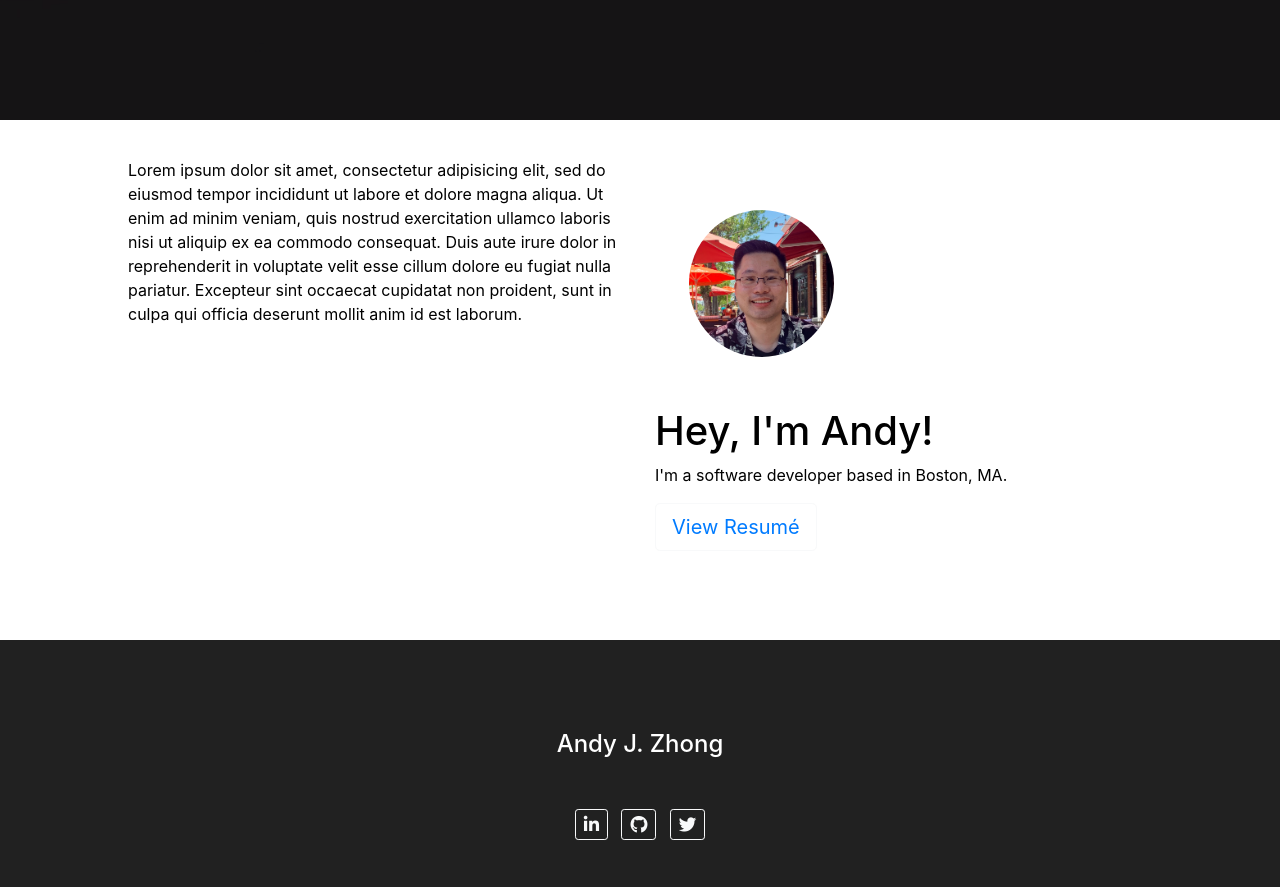
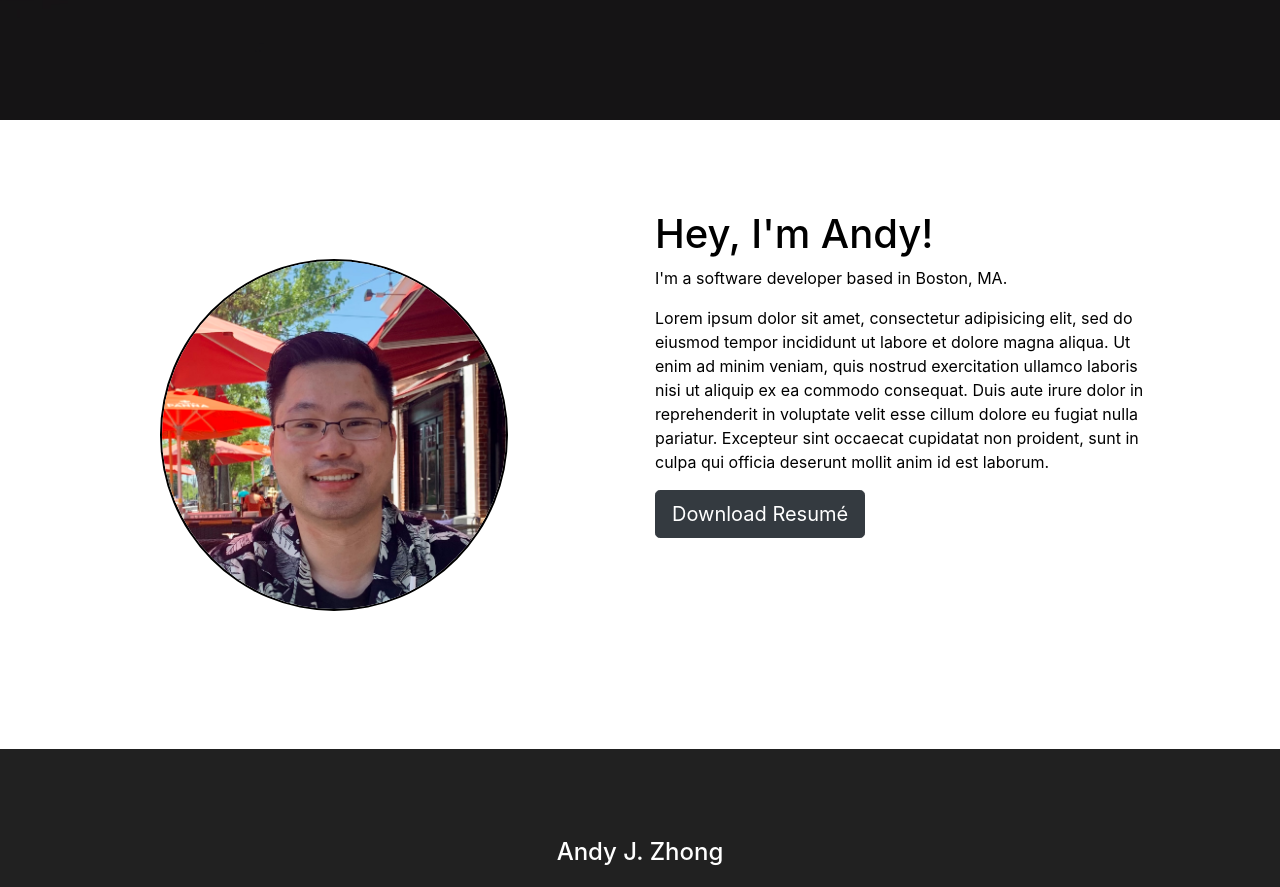
Before and after one commit to andyjzhong/cv, a plain HTML site: page index.html in a window 1280 px wide. Shown: the part 680-1567 px from the top of the page. Drawn offline with nearby package versions, Linux system fonts and the light colour scheme.

Commit message:
update bio page layout

```diff
--- a/css/styles.css
+++ b/css/styles.css
@@ -69,14 +69,14 @@ body {
   color: #000;
   z-index: -10;
   margin-top: 100vh;
-  padding: 3% 10% 7% 10%;
+  padding: 7% 10% 7% 10%;
 }
 
 .profile-pic {
-  width: 30%;
+  width: 70%;
   border-radius: 100%;
   margin: 10% 2rem 3rem;
-  border: 2px solid #FFF;
+  border: 2px solid #000;
 }
 
 /* Footer */
--- a/index.html
+++ b/index.html
@@ -52,14 +52,14 @@
     <div class="row">
       <!-- Left Section -->
       <div class="col-lg-6">
-        <p>Lorem ipsum dolor sit amet, consectetur adipisicing elit, sed do eiusmod tempor incididunt ut labore et dolore magna aliqua. Ut enim ad minim veniam, quis nostrud exercitation ullamco laboris nisi ut aliquip ex ea commodo consequat. Duis aute irure dolor in reprehenderit in voluptate velit esse cillum dolore eu fugiat nulla pariatur. Excepteur sint occaecat cupidatat non proident, sunt in culpa qui officia deserunt mollit anim id est laborum.</p>
+        <img class="profile-pic" src="./assets/profile.jpeg" alt="andy zhong profile picture" />
       </div>
       <!-- Right Section -->
       <div class="col-lg-6">
-        <img class="profile-pic" src="./assets/profile.jpeg" alt="andy zhong profile picture" />
         <h1>Hey, I'm Andy!</h1>
         <p>I'm a software developer based in Boston, MA.</p>
-        <button class="btn btn-outline-light btn-lg download-btn" type="button" download><a href="./assets/profile.jpeg" download>View Resumé</a></button>
+        <p>Lorem ipsum dolor sit amet, consectetur adipisicing elit, sed do eiusmod tempor incididunt ut labore et dolore magna aliqua. Ut enim ad minim veniam, quis nostrud exercitation ullamco laboris nisi ut aliquip ex ea commodo consequat. Duis aute irure dolor in reprehenderit in voluptate velit esse cillum dolore eu fugiat nulla pariatur. Excepteur sint occaecat cupidatat non proident, sunt in culpa qui officia deserunt mollit anim id est laborum.</p>
+        <button class="btn btn-dark btn-lg download-btn" type="button">Download Resumé</button>
       </div>
     </div>
   </section>
```
